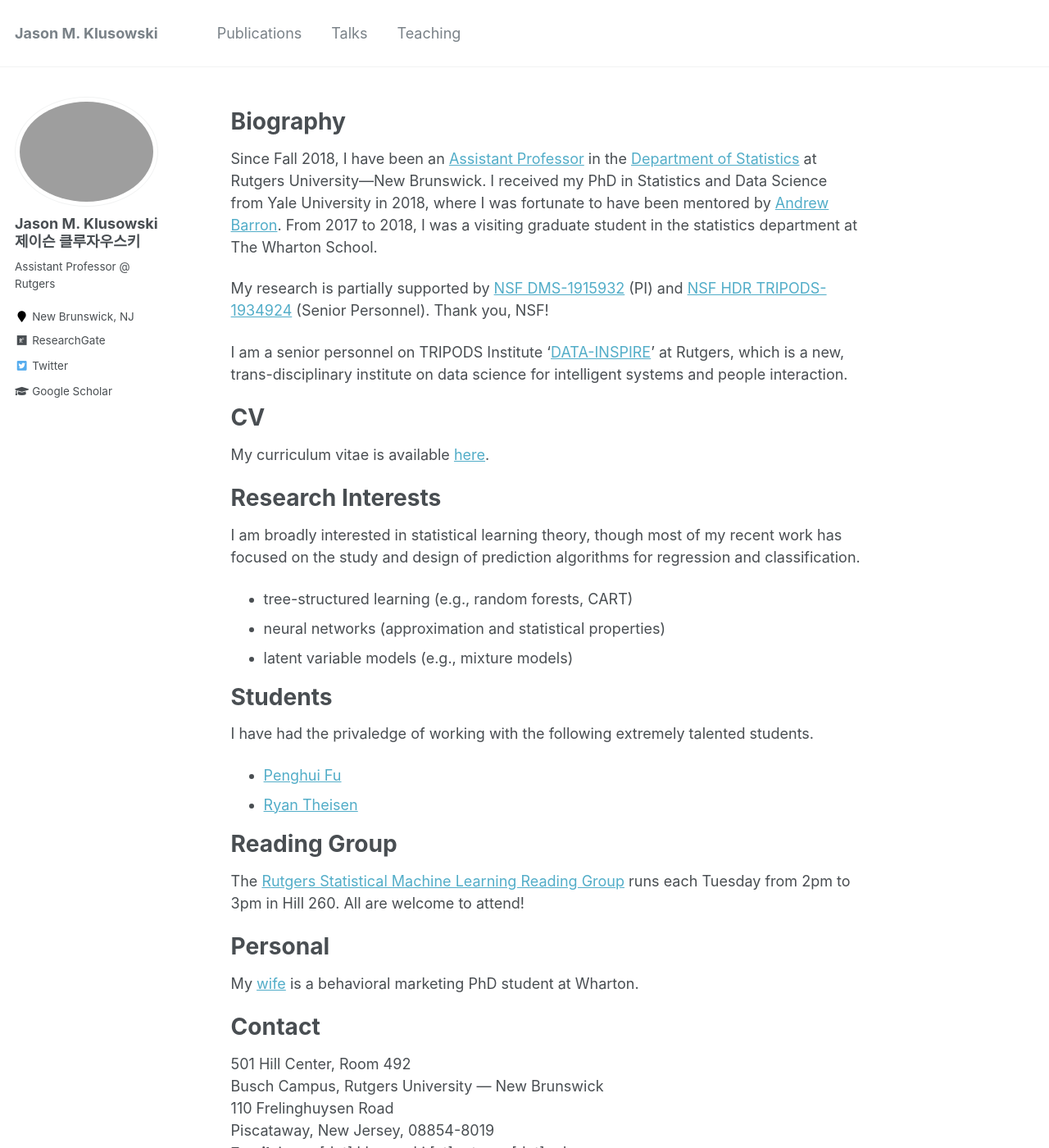
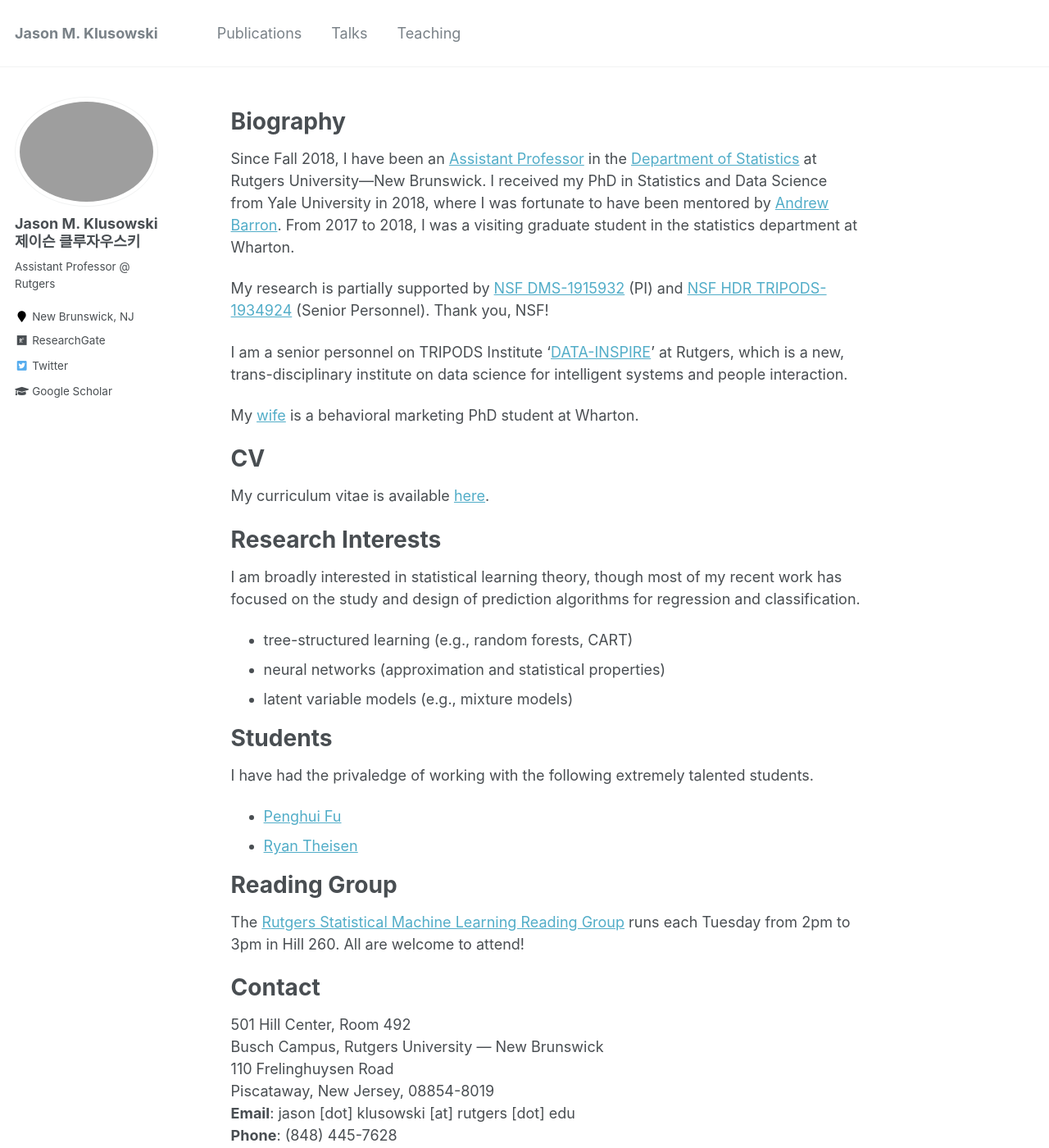
Before and after one commit to jasonklusowski/jasonklusowski.github.io, a Jekyll site: the page built from _pages/about.md, in a window 1280 px wide and 1400 px high. Shown: the whole window at 82% size. Built offline with Jekyll 4.4.1, drawn with Linux system fonts in a browser that asks for light colours; part of the change alters nothing that is shown.

Commit message:
Update about.md

```diff
--- a/_pages/about.md
+++ b/_pages/about.md
@@ -11,11 +11,13 @@ redirect_from:
 Biography
 ======
 
-Since Fall 2018, I have been an [Assistant Professor](https://statistics.rutgers.edu/people-pages/faculty/people/130-faculty/396-jason-m-klusowski) in the [Department of Statistics](http://statistics.rutgers.edu/) at Rutgers University—New Brunswick. I received my PhD in Statistics and Data Science from Yale University in 2018, where I was fortunate to have been mentored by [Andrew Barron](http://www.stat.yale.edu/~arb4/). From 2017 to 2018, I was a visiting graduate student in the statistics department at The Wharton School.
+Since Fall 2018, I have been an [Assistant Professor](https://statistics.rutgers.edu/people-pages/faculty/people/130-faculty/396-jason-m-klusowski) in the [Department of Statistics](http://statistics.rutgers.edu/) at Rutgers University—New Brunswick. I received my PhD in Statistics and Data Science from Yale University in 2018, where I was fortunate to have been mentored by [Andrew Barron](http://www.stat.yale.edu/~arb4/). From 2017 to 2018, I was a visiting graduate student in the statistics department at Wharton.
 
 My research is partially supported by [NSF DMS-1915932](https://www.nsf.gov/awardsearch/showAward?AWD_ID=1915932) (PI) and [NSF HDR TRIPODS-1934924](https://www.nsf.gov/awardsearch/showAward?AWD_ID=1934924) (Senior Personnel). Thank you, NSF!
 
 I am a senior personnel on TRIPODS Institute ‘[DATA-INSPIRE](http://robotics.cs.rutgers.edu/data-inspire/)’ at Rutgers, which is a new, trans-disciplinary institute on data science for intelligent systems and people interaction.
+
+My [wife](https://marketing.wharton.upenn.edu/profile/jwkk/) is a behavioral marketing PhD student at Wharton.
 
 CV
 ======
@@ -42,10 +44,6 @@ Reading Group
 ======
 The [Rutgers Statistical Machine Learning Reading Group](http://nineisprime.github.io/sml_reading/) runs each Tuesday from 2pm to 3pm in Hill 260. All are welcome to attend!
 
-Personal
-======
-My [wife](https://marketing.wharton.upenn.edu/profile/jwkk/) is a behavioral marketing PhD student at Wharton.
-
 Contact
 ======
 
```
